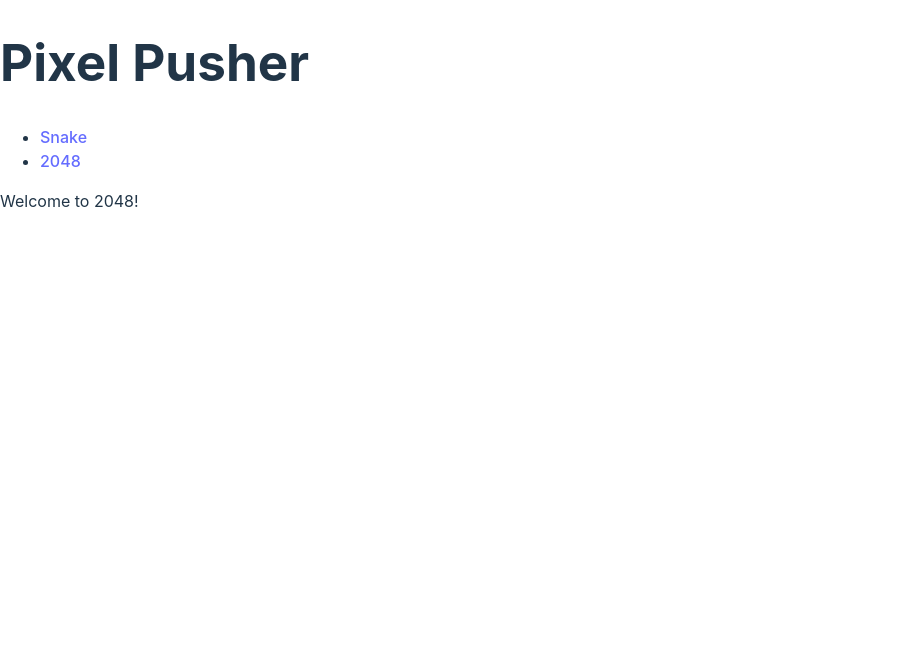
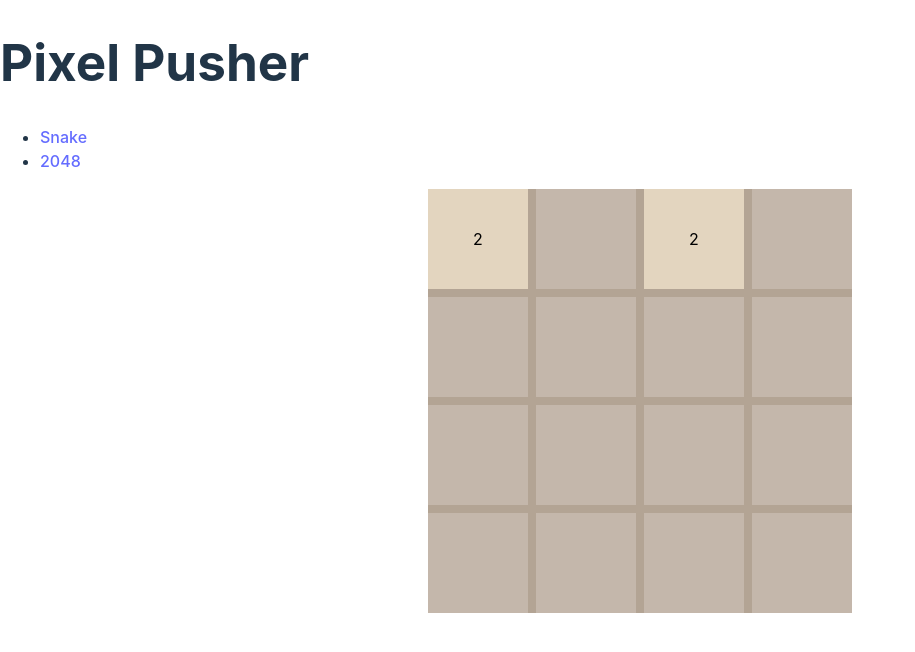
Before and after one commit to chasefarmer2808/fearless-games, a React (Vite) app: page /2048 in a window 1280 px wide. Shown: the top 652 px of the page, without its empty margins (0-915 px from the left). Built offline with nearby package versions, Linux system fonts and the light colour scheme.

Commit message:
grid style

```diff
--- a/src/2048.tsx
+++ b/src/2048/2048.tsx
@@ -1,7 +1,10 @@
 import { useEffect, useState } from "react";
-import { Utils } from "./utils";
-import GridController from "./2048/GridController";
-import useArrowKeyPress, { Direction } from "./hooks/useArrowKeyPress";
+import { Utils } from "../utils";
+import GridController from "./GridController";
+import useArrowKeyPress, { Direction } from "../hooks/useArrowKeyPress";
+import GameGrid from "./GameGrid";
+
+import classes from "../styles/2048/2048.module.css";
 
 const initGrid = (): number[][] => {
   const grid = [
@@ -93,7 +96,11 @@ const TwentyFortyEight: React.FC = () => {
     }
   }, [grid]);
 
-  return <div>Welcome to 2048!</div>;
+  return (
+    <div className={classes["gridContainer"]}>
+      <GameGrid grid={grid} />
+    </div>
+  );
 };
 
 export default TwentyFortyEight;
--- /dev/null
+++ b/src/2048/GameGrid.tsx
@@ -0,0 +1,20 @@
+import GridNumber from "./GridNumber";
+import classes from "../styles/2048/GameGrid.module.css";
+
+interface Props {
+  grid: number[][];
+}
+
+const GameGrid = ({ grid }: Props) => {
+  return (
+    <div className={classes["grid"]}>
+      {grid.map((row, rowIndex) =>
+        row.map((col, colIndex) => (
+          <GridNumber key={`${rowIndex},${colIndex}`} num={col} />
+        ))
+      )}
+    </div>
+  );
+};
+
+export default GameGrid;
--- /dev/null
+++ b/src/2048/GridNumber.tsx
@@ -0,0 +1,74 @@
+import classes from "../styles/2048/GridNumber.module.css";
+
+type BackgroundColor =
+  | "#c4b7ab"
+  | "#e4dbd0"
+  | "#e3d5bf"
+  | "#e5a870"
+  | "#f49561"
+  | "#f67d5e"
+  | "#f5663d";
+
+interface Props {
+  num: number;
+}
+
+interface ColorStyle {
+  backgroundColor: BackgroundColor;
+  color: "white" | "black";
+}
+
+const GridNumber = ({ num }: Props) => {
+  const getColors = (val: number): ColorStyle => {
+    switch (val) {
+      case 2:
+        return {
+          backgroundColor: "#e3d5bf",
+          color: "black",
+        };
+      case 4: {
+        return {
+          backgroundColor: "#e4dbd0",
+          color: "black",
+        };
+      }
+      case 8: {
+        return {
+          backgroundColor: "#e5a870",
+          color: "white",
+        };
+      }
+      case 16: {
+        return {
+          backgroundColor: "#f49561",
+          color: "white",
+        };
+      }
+      case 32: {
+        return {
+          backgroundColor: "#f67d5e",
+          color: "white",
+        };
+      }
+      case 64: {
+        return {
+          backgroundColor: "#f5663d",
+          color: "white",
+        };
+      }
+      default:
+        return {
+          backgroundColor: "#c4b7ab",
+          color: "black",
+        };
+    }
+  };
+
+  return (
+    <div className={classes["box"]} style={getColors(num)}>
+      <span className={`${num == 0 && classes["hidden"]}`}>{num}</span>
+    </div>
+  );
+};
+
+export default GridNumber;
--- a/src/main.tsx
+++ b/src/main.tsx
@@ -4,7 +4,7 @@ import App from "./App.tsx";
 import "./index.css";
 import { createBrowserRouter, RouterProvider } from "react-router-dom";
 import GameBoard from "./GameBoard.tsx";
-import TwentyFortyEight from "./2048.tsx";
+import TwentyFortyEight from "./2048/2048.tsx";
 
 const router = createBrowserRouter([
   {
--- /dev/null
+++ b/src/styles/2048/2048.module.css
@@ -0,0 +1,4 @@
+.gridContainer {
+  display: flex;
+  justify-content: center;
+}
--- /dev/null
+++ b/src/styles/2048/GameGrid.module.css
@@ -0,0 +1,7 @@
+.grid {
+  display: grid;
+  grid-template-columns: repeat(4, 100px);
+  grid-template-rows: repeat(4, 100px);
+  background-color: #b3a494;
+  gap: 8px;
+}
--- /dev/null
+++ b/src/styles/2048/GridNumber.module.css
@@ -0,0 +1,9 @@
+.box {
+  display: flex;
+  align-items: center;
+  justify-content: center;
+}
+
+.hidden {
+  visibility: hidden;
+}
```
